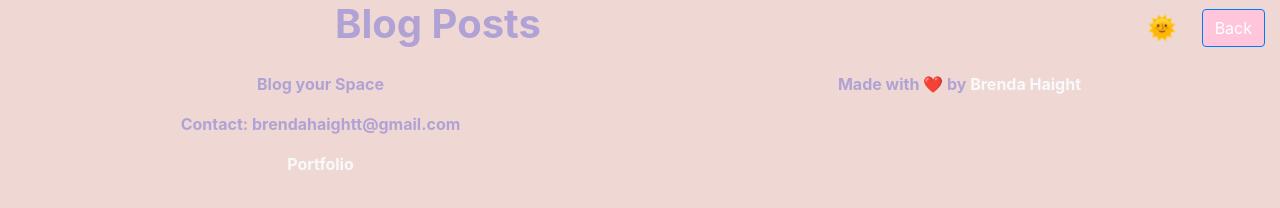
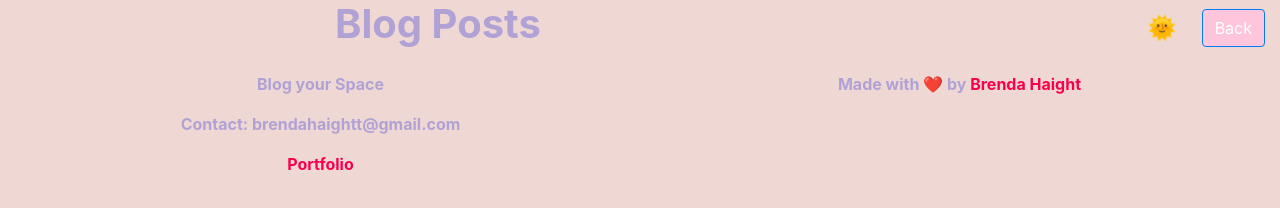
Before and after one commit to BrendaHaight/first-blog, a plain HTML site: page blog.html in a window 1280 px wide. Drawn offline with nearby package versions, Linux system fonts and the light colour scheme.

Commit message:
adding color to the portfolio text

```diff
--- a/assets/blog.css
+++ b/assets/blog.css
@@ -54,6 +54,10 @@ footer {
   color: #b0a2d5;
   font-weight: bold;
 }
+.portfolio-link,
+.author {
+  color: #f9004d;
+}
 
 @media (max-width: 767px) {
   body {
--- a/blog.html
+++ b/blog.html
@@ -45,15 +45,13 @@
             <a
               href="https://brendahaight.github.io/portfolio/"
               target="_blank"
-              class="text-light"
+              class="portfolio-link"
               >Portfolio</a
             >
           </p>
         </div>
         <div class="col text-center">
-          <p>
-            Made with ❤️ by <a href="#" class="text-light">Brenda Haight</a>
-          </p>
+          <p>Made with ❤️ by <a href="#" class="author">Brenda Haight</a></p>
         </div>
       </div>
     </footer>
```
